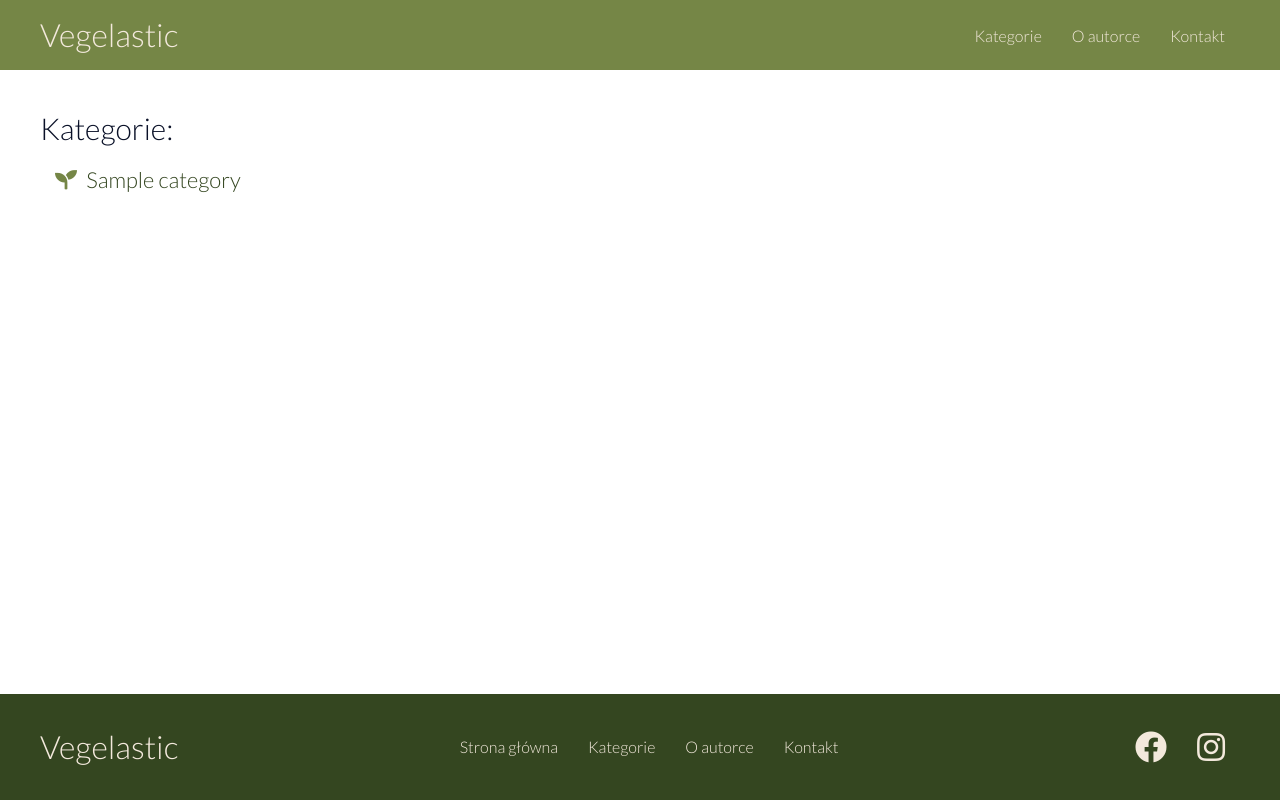
After one commit to lemarta/vegelastic_recipes, a Django app: template Recipes/templates/Recipes/recipe-categories.html in a window 1280 px wide. The commit adds this page. Run offline with Django 3.2, Linux system fonts and the light colour scheme; the template is opened without the code that fills it: most values are stand-ins (such as "Sample title", 1, 10 or a date in 2020).

Commit message:
list of categories - temporary

```diff
--- a/Recipes/models.py
+++ b/Recipes/models.py
@@ -101,6 +101,7 @@ class RecipeCategory(models.Model):
         return self.get_name_display()
 
 
+
 class RecipeIngredient(models.Model):
     recipe = models.ForeignKey(Recipe, on_delete=models.CASCADE, related_name='recipe_ingredients')
     ingredient = models.ForeignKey(Ingredient, on_delete=models.CASCADE, related_name='recipe_ingredients')
--- /dev/null
+++ b/Recipes/templates/Recipes/recipe-categories.html
@@ -0,0 +1,29 @@
+{% extends 'base.html' %}
+
+{% block content %}
+
+{% load static %}
+
+<section class="recipe">
+    <div class="container">
+        <div>
+            <h1>Kategorie:</h1>
+
+            <ul>
+                <div class="uppercase-first recipe-category">
+                    {% for category_number, category_name_pl in categories.items %}
+                        <li>
+                            <p><i class="fas fa-seedling"></i>
+                                <a href="/kategoria/{{ category_number }}/">{{ category_name_pl }}</a>
+                            </p>
+                        </li>
+                    {% endfor %}
+                </div>
+            </ul>
+
+        </div>
+    </div>
+
+</section>
+
+{% endblock %}
--- a/Vegelastic_recipes/urls.py
+++ b/Vegelastic_recipes/urls.py
@@ -24,4 +24,5 @@ urlpatterns = [
     path('', recipe_views.MainPageView.as_view()),
     path('przepis/<slug:slug>/', recipe_views.RecipeDetailsView.as_view()),
     path('skladnik/<slug:slug>/', recipe_views.IngredientDetailsView.as_view()),
+    path('kategorie/', recipe_views.RecipeCategoriesView.as_view()),
 ] + static(settings.MEDIA_URL, document_root=settings.MEDIA_ROOT)
--- a/static/css/styles.css
+++ b/static/css/styles.css
@@ -137,6 +137,10 @@ img {
     margin: 0 5px;
 }
 
+.recipe .recipe-category {
+    font-size: 22px;
+}
+
 /*.recipe .grid {*/
 /*    overflow: visible;*/
 /*    grid-template-columns: 70% 30%;*/
@@ -271,6 +275,14 @@ img {
     grid-template-columns: repeat(6, 1fr);
 }
 
+.uppercase-first a{
+    display: inline-block;
+}
+
+.uppercase-first a::first-letter {
+    text-transform: uppercase;
+}
+
 /* margin */
 
 .my-1 {
```
Also changed, not shown: Recipes/views.py (+21 -1 lines), Recipes/migrations/0005_recipecategory_slug.py (added), Recipes/migrations/0006_remove_recipecategory_slug.py (added).
